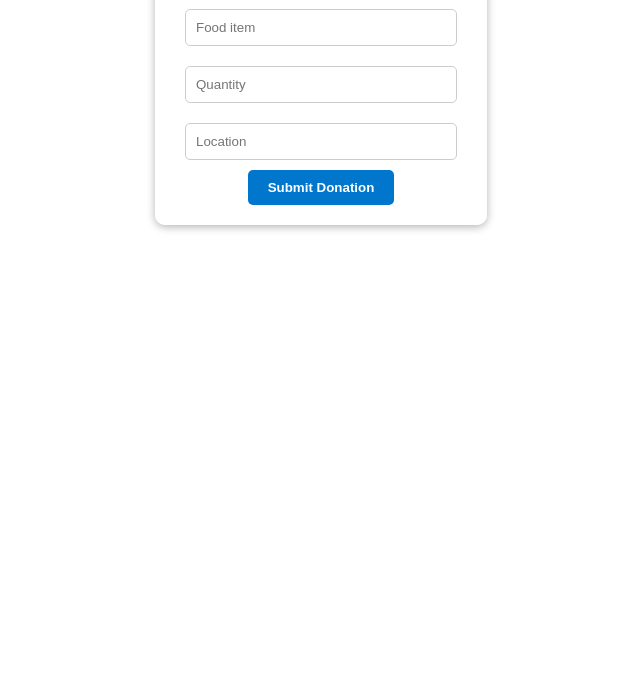
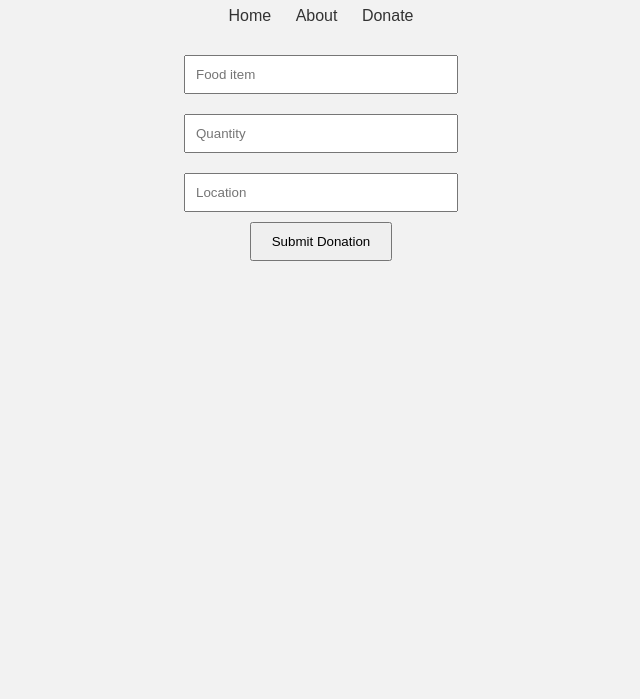
Before and after one commit to sumiy722/Ramadan-Donation-App, a plain HTML site: page donation.html in a window 1280 px wide. Shown: the part 101-800 px from the top of the page, without its empty margins (319-959 px from the left). Drawn offline with Linux system fonts and the light colour scheme.

Commit message:
style.css

```diff
--- a/style.css
+++ b/style.css
@@ -1,69 +1,26 @@
 body {
     font-family: Arial, sans-serif;
-  background: url('image.png') no-repeat center center fixed;
-  background-size: cover;
-  margin: 0;
-  padding: 0;
-  color: #fff;
     text-align: center;
-}
-
-header {
-  background-color: rgba(0, 0, 0, 0.6); /* slightly see-through for elegance */
-  padding: 20px 0;
-  box-shadow: 0 2px 6px rgba(0, 0, 0, 0.2);
-}
-
-h1 {
-  margin: 0;
-  font-size: 28px;
-  color: #f9f9f9;
-}
-
-nav {
-  margin-top: 10px;
+    padding: 20px;
+    background-color: #f2f2f2;
   }
 
   nav a {
+    margin: 10px;
     text-decoration: none;
-  margin: 0 15px;
-  color: #ffc107; /* golden yellow */
-  font-weight: bold;
-}
-
-main {
-  padding: 40px 20px;
+    color: #333;
   }
 
   form {
-  background-color: rgba(255, 255, 255, 0.9); /* soft white box */
-  padding: 20px;
-  border-radius: 10px;
-  display: inline-block;
     margin-top: 20px;
-  box-shadow: 0 2px 8px rgba(0,0,0,0.3);
   }
 
-input {
+  form input {
     margin: 10px;
     padding: 10px;
     width: 250px;
-  border: 1px solid #ccc;
-  border-radius: 5px;
   }
 
   button {
     padding: 10px 20px;
-  background-color: #0077cc;
-  color: white;
-  border: none;
-  border-radius: 5px;
-  cursor: pointer;
-  font-weight: bold;
   }
-
-#message {
-  margin-top: 15px;
-  font-size: 16px;
-  color: #ffffff;
-}
```
Lines whose indentation alone changed are shown as unchanged.
